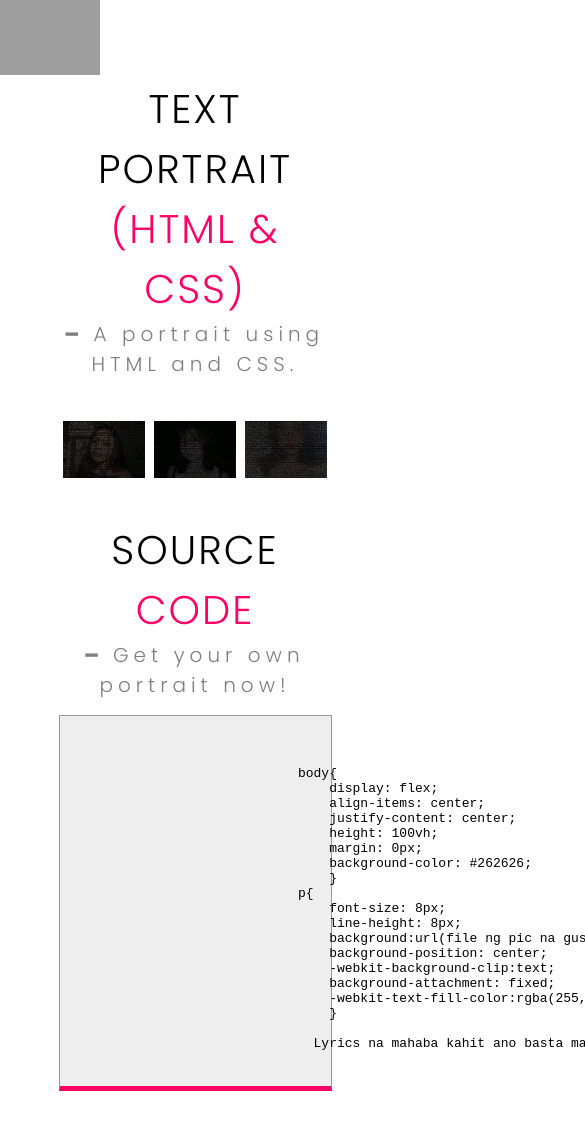
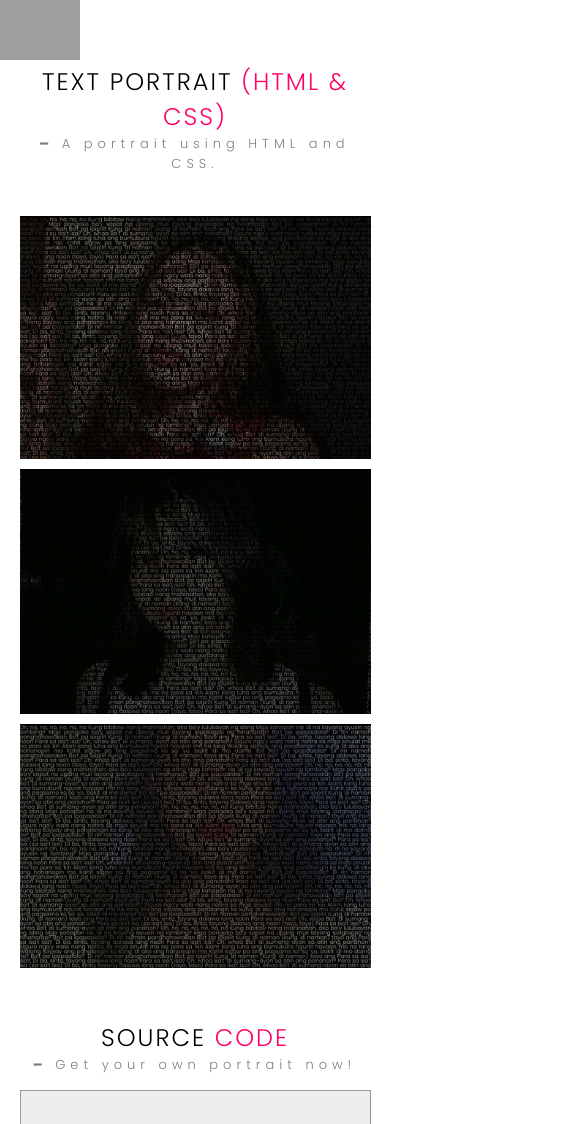
Before and after one commit to jedelacruz/Text-Portrait, a plain HTML site: page index.html in a window 390 px wide. Shown: the top 1124 px of the page, 585 px wide, since content can reach past the window. Drawn offline with Linux system fonts and the light colour scheme; grey boxes are pictures that could not be loaded.

Commit message:
Update styles.css

```diff
--- a/styles.css
+++ b/styles.css
@@ -82,3 +82,60 @@ pre code {
     padding: 20px;
     border-bottom: 5px solid #FF0066;
   }
+  @media only screen and (max-width: 768px) {
+.logo{
+    width: 80px;
+}
+section{
+    width: 90%;
+    margin: auto;
+}
+section h1{
+    font-family: 'Poppins', sans-serif;
+    font-weight: 300;
+    letter-spacing: 2px;
+    font-size: 24px;
+    text-align: center;
+}
+h1 span{
+    color: #FF0066;
+}
+section p{
+    opacity: 0.5;
+    font-family: 'Poppins', sans-serif;
+    font-weight: 300;
+    letter-spacing: 5px;
+    font-size: 13px;
+    text-align: center;
+}
+.container{
+    display: flex;
+    width: 100%;
+    margin-top: 5vh;
+    justify-content: space-around;
+    flex-flow: wrap;
+    flex-direction: column;
+    margin-bottom: 5vh;
+}
+.container img{
+    width: 100%;
+    margin-bottom: 10px;
+}
+.container img:hover{
+    transform: scale(1);
+}
+pre code {
+    background-color: #eee;
+    border: 1px solid #999;
+    display: block;
+    border-bottom: 5px solid #FF0066;
+  }
+  pre {
+    white-space: pre-wrap; //css3
+    white-space: moz-pre-wrap; //firefox
+    white-space: -pre-wrap; //opera 4-6
+    white-space: -o-pre-wrap; //opera 7
+    word-wrap: break-word; //internet explorer
+}
+
+}
```
